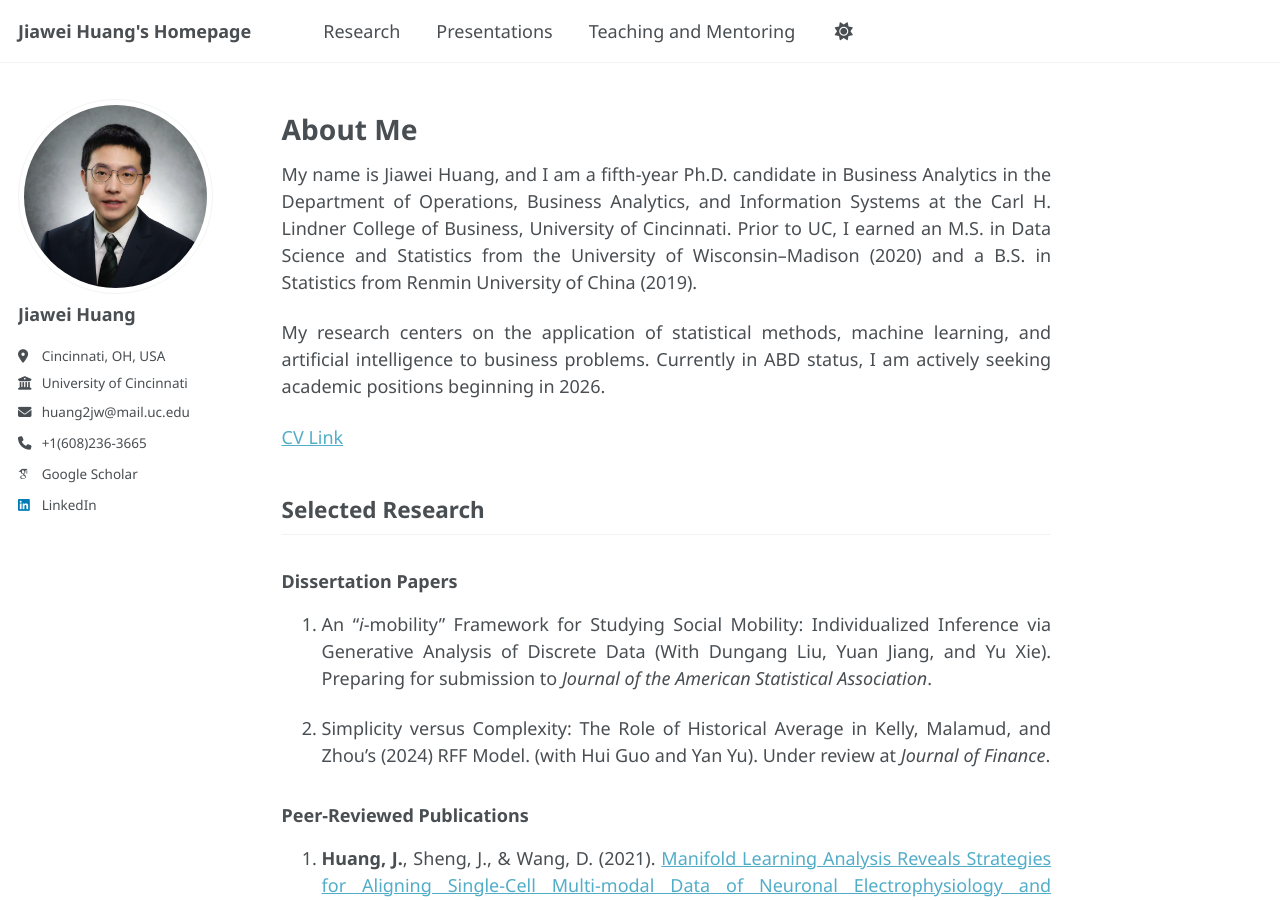
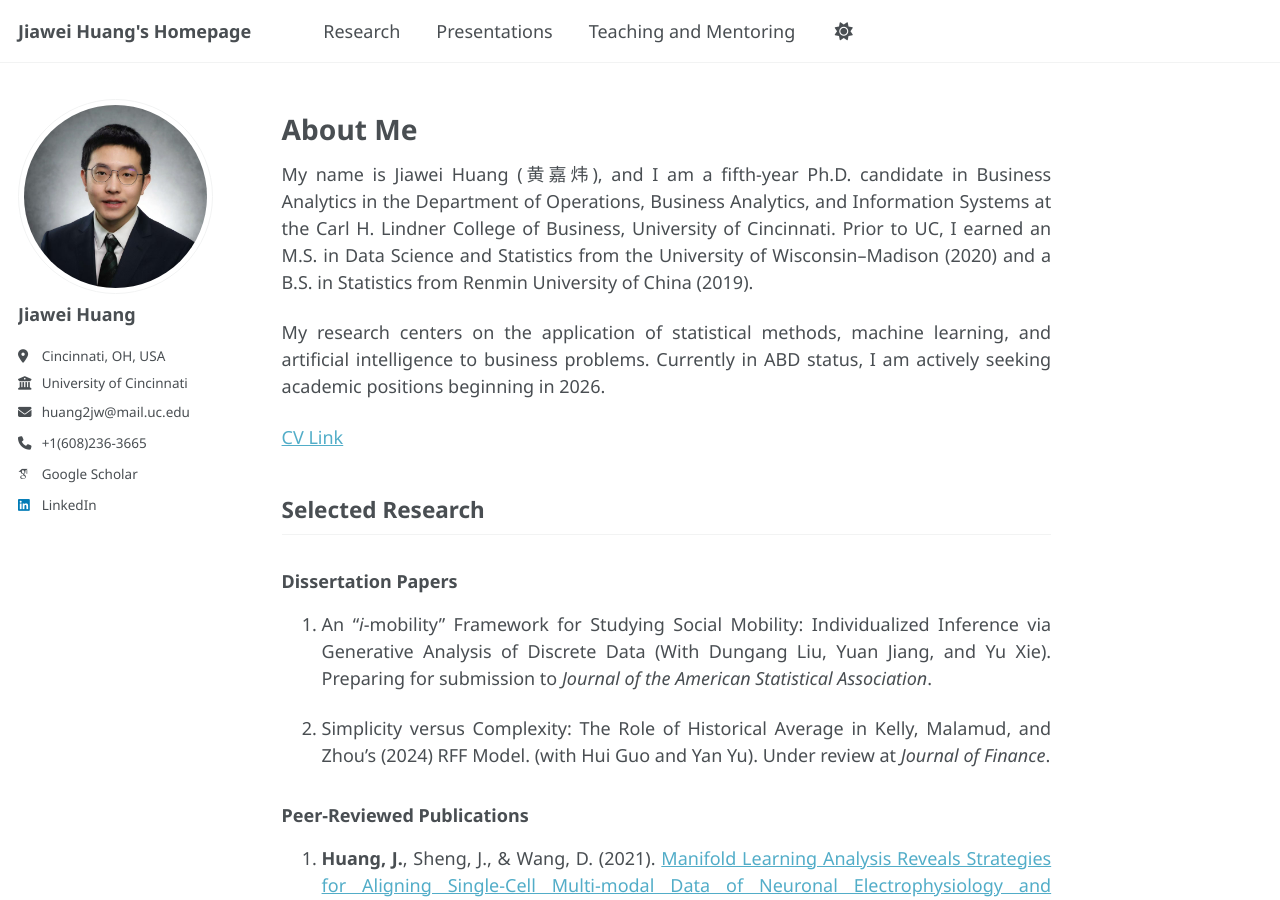
Before and after one commit to Jiawei98/Jiawei98.github.io, a Jekyll site: the page built from _pages/about.md, in a window 1280 px wide and 900 px high. Built offline with Jekyll 4.4.1, drawn with Linux system fonts in a browser that asks for light colours; some web fonts are replaced; a script that is not in the unit is left out.

Commit message:
Update about.md

```diff
--- a/_pages/about.md
+++ b/_pages/about.md
@@ -11,7 +11,7 @@ description: "Jiawei Huang - PhD Candidate in Business Analytics at University o
 
 # About Me
 
-My name is Jiawei Huang, and I am a fifth-year Ph.D. candidate in Business Analytics in the Department of Operations, Business Analytics, and Information Systems at the Carl H. Lindner College of Business, University of Cincinnati. Prior to UC, I earned an M.S. in Data Science and Statistics from the University of Wisconsin–Madison (2020) and a B.S. in Statistics from Renmin University of China (2019).
+My name is Jiawei Huang (黄嘉炜), and I am a fifth-year Ph.D. candidate in Business Analytics in the Department of Operations, Business Analytics, and Information Systems at the Carl H. Lindner College of Business, University of Cincinnati. Prior to UC, I earned an M.S. in Data Science and Statistics from the University of Wisconsin–Madison (2020) and a B.S. in Statistics from Renmin University of China (2019).
 
 My research centers on the application of statistical methods, machine learning, and artificial intelligence to business problems. Currently in ABD status, I am actively seeking academic positions beginning in 2026.
 
```
